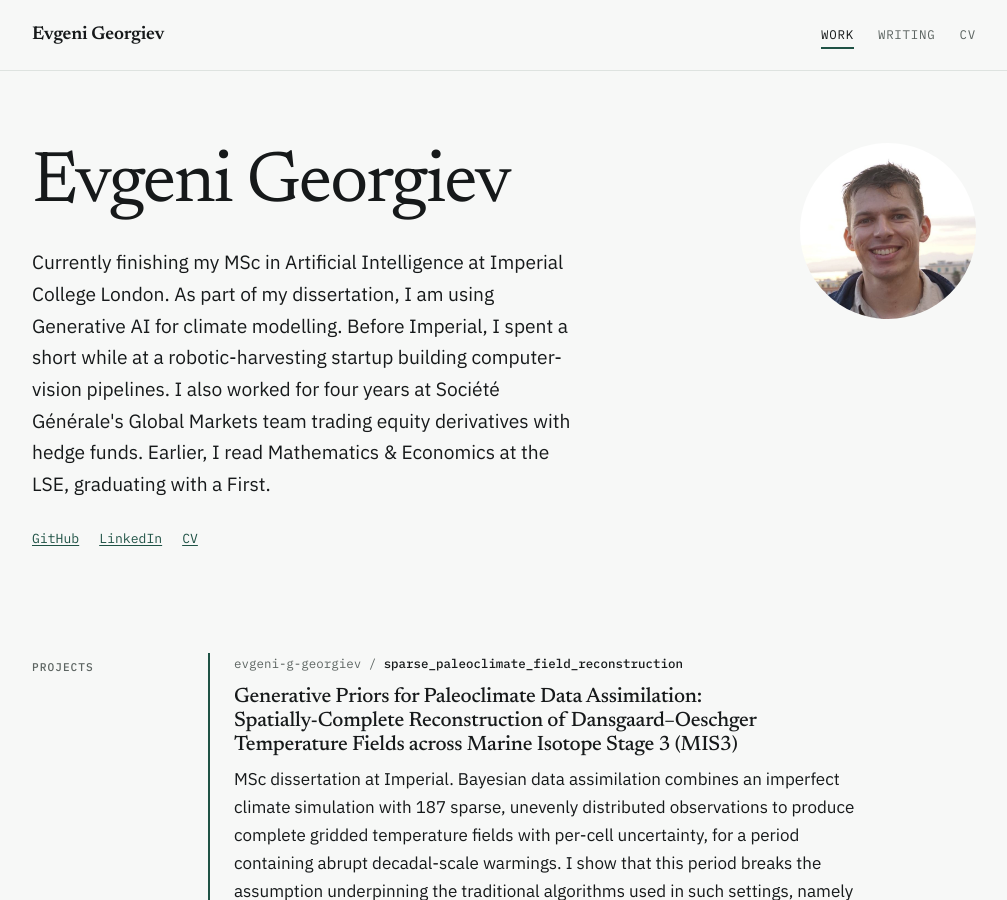
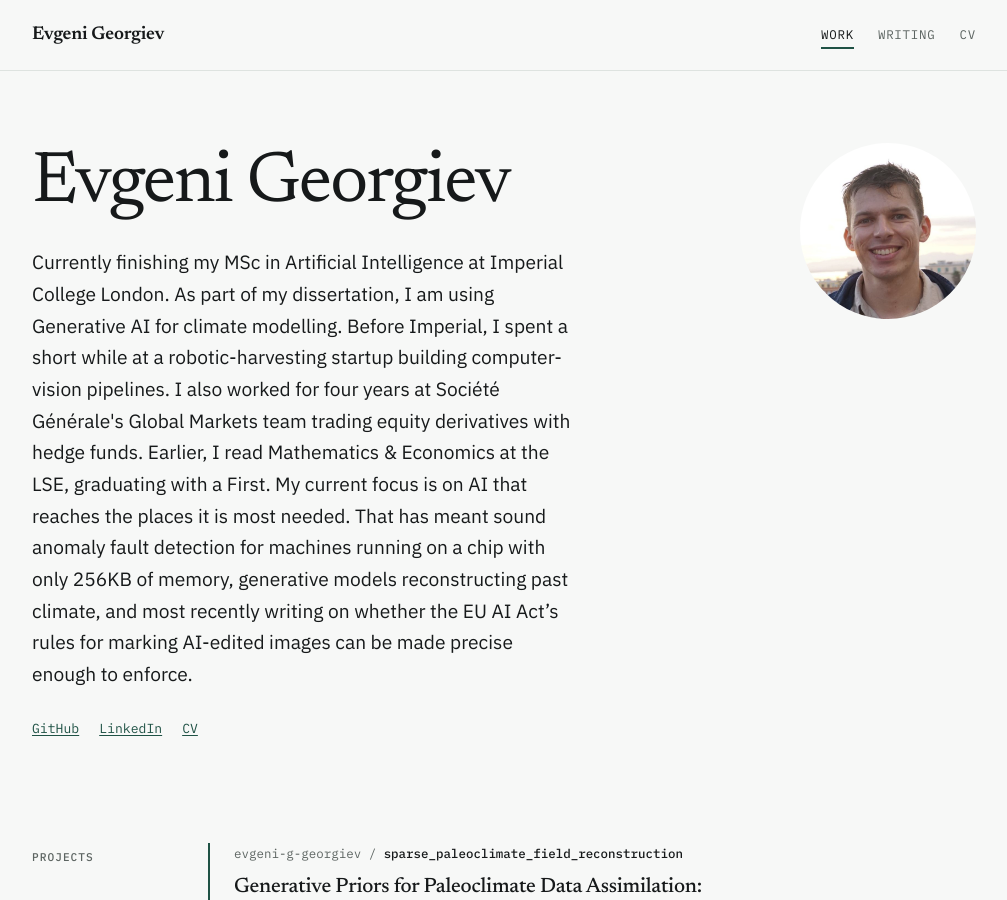
Before and after one commit to evgeni-g-georgiev/evgeni-g-georgiev.github.io, a Jekyll site: the page built from index.md, in a window 1280 px wide and 900 px high. Shown: the whole window, without its empty margins (136-1143 px from the left). Built offline with Jekyll 4.4.1, drawn with Linux system fonts in a browser that asks for light colours.

Commit message:
Update index.md

```diff
--- a/index.md
+++ b/index.md
@@ -14,6 +14,12 @@ title: Work
         building computer-vision pipelines. I also worked for four years at
         Société Générale's Global Markets team trading equity derivatives with hedge funds.
         Earlier, I read Mathematics &amp; Economics at the LSE, graduating with a First.
+
+        My current focus is on AI that reaches the places it is most needed.
+        That has meant sound anomaly fault detection for machines running on
+        a chip with only 256KB of memory, generative models reconstructing past climate,
+        and most recently writing on whether the EU AI Act’s rules for marking AI-edited
+        images can be made precise enough to enforce.
       </p>
       <ul class="inline-links">
         <li><a href="https://github.com/{{ site.github_username }}">GitHub</a></li>
```
